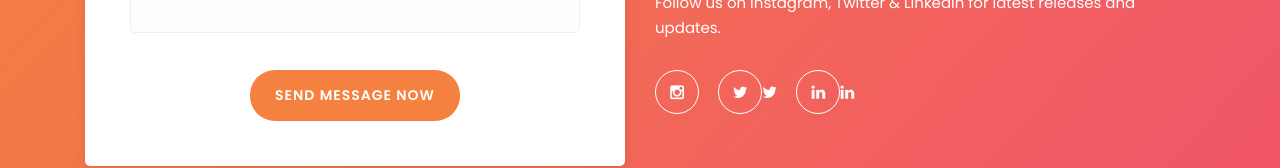
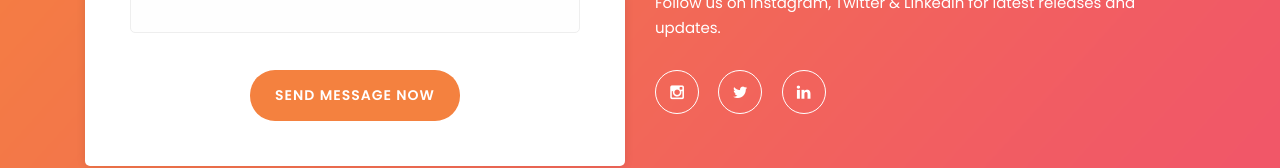
Before and after one commit to LieutenantR/lieutenantr.github.io, a plain HTML site: page index.html in a window 1280 px wide. Shown: the part 2795-2963 px from the top of the page. Drawn offline with Linux system fonts and the light colour scheme.

Commit message:
Update index.html

```diff
--- a/index.html
+++ b/index.html
@@ -260,8 +260,8 @@ https://templatemo.com/tm-540-lava-landing-page
                             <br><br>Follow us on Instagram, Twitter & Linkedin for latest releases and updates.</p>
                         <ul class="social">
 							<li><a href="https://www.instagram.com/druful/"><i class="fa fa-instagram"></i></a></li>
-                            <li><a href="#"><i class="fa fa-twitter"></i></a href="https://twitter.com/drufulofficial"><i class="fa fa-twitter"></i></li>
-                            <li><a href="#"><i class="fa fa-linkedin"></i></a href="https://www.linkedin.com/company/druful"><i class="fa fa-linkedin"></i></li>
+                            <li><a href="#"><i class="fa fa-twitter"></i></a href="https://twitter.com/drufulofficial"></a></li>
+                            <li><a href="#"><i class="fa fa-linkedin"></i></a href="https://www.linkedin.com/company/druful"></a></li>
                         </ul>
                     </div>
                 </div>
```
